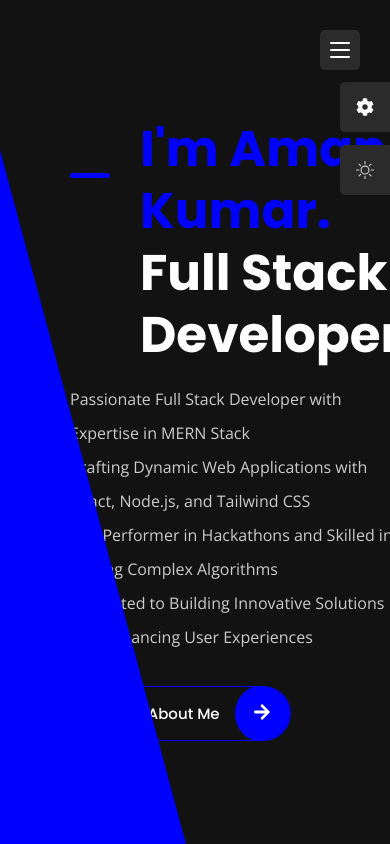
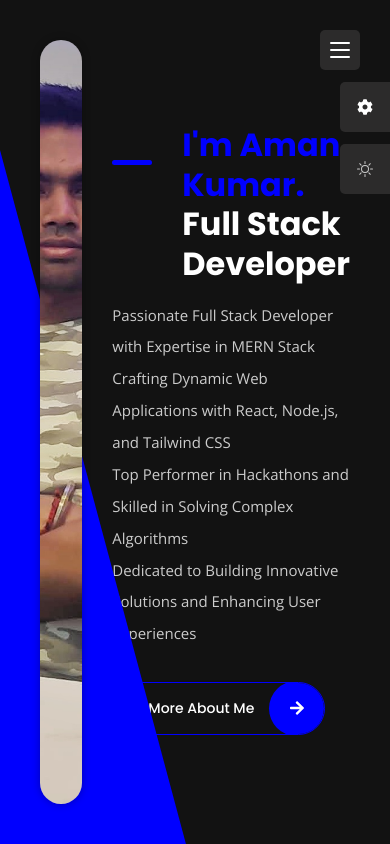
Before and after one commit to amank736836/portfoliowebsite, a React (Vite) app: page / in a window 390 px wide. Built offline with nearby package versions, Linux system fonts and the light colour scheme.

Commit message:
refactor: Update media query breakpoints in App.css
The code changes in App.css update the media query breakpoints to improve responsiveness on smaller screens. This refactor ensures that the layout and font sizes adapt properly to different screen sizes, enhancing the overall user experience.

```diff
--- a/src/App.css
+++ b/src/App.css
@@ -35,6 +35,20 @@
   --body-color: hsl(0, 0%, 7%);
   --container-color: hsl(0, 1%, 17%);
   --border-color: hsl(0, 0%, 15%);
+}
+
+@media screen and (max-width: 1200px){
+  :root{
+    --big-font-size: 36px;
+    --h1-font-size: 32px;
+    --h2-font-size: 24px;
+    --h3-font-size: 20px;
+    --large-font-size: 16px;
+    --normal-font-size: 15px;
+    --small-font-size: 14px;
+    --smaller-font-size: 13px;
+    --tiny-font-size: 11px;
+  }
 }
 
 * {
```
